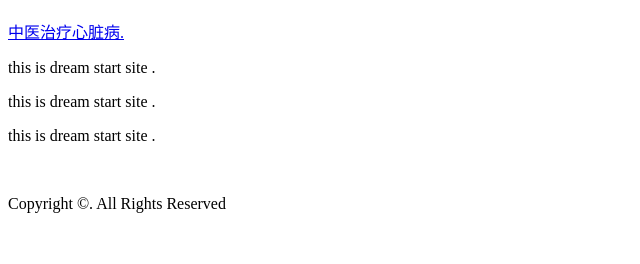
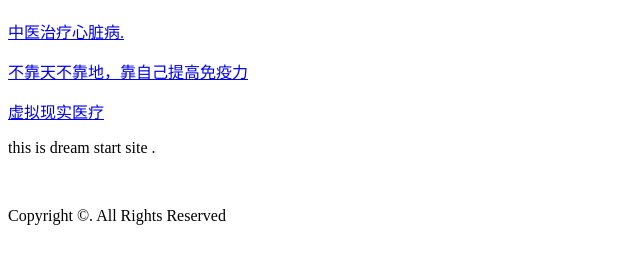
Before and after one commit to 91JK22/91JK, a plain HTML site: page index.html in a window 1280 px wide. Shown: the whole page, without its empty margins (0-640 px from the left). Drawn offline with Linux system fonts and the light colour scheme.

Commit message:
Add files via upload

```diff
--- a/index.html
+++ b/index.html
@@ -18,12 +18,12 @@
                 </div>
   <div class="col25">
                     <div class="container">
-                         <p> this is  dream start  site . </p>
+                         <p> <a href="https://mp.weixin.qq.com/s/c7WHjTiBt_3BhboCh01GDA">不靠天不靠地，靠自己提高免疫力</p>
                     </div>
                 </div>
   <div class="col25">
                     <div class="container">
-                         <p> this is  dream start  site . </p>
+                          <p> <a href="https://mi.aliyun.com/detail/online.html?spm=5176.17702883.1024.44.7fea2c4fhkRCvg&domainName=vrmed.cn&orgType=0&productType=2">虚拟现实医疗</a></p>
                     </div>
                 </div>
   <div class="col25">
```
